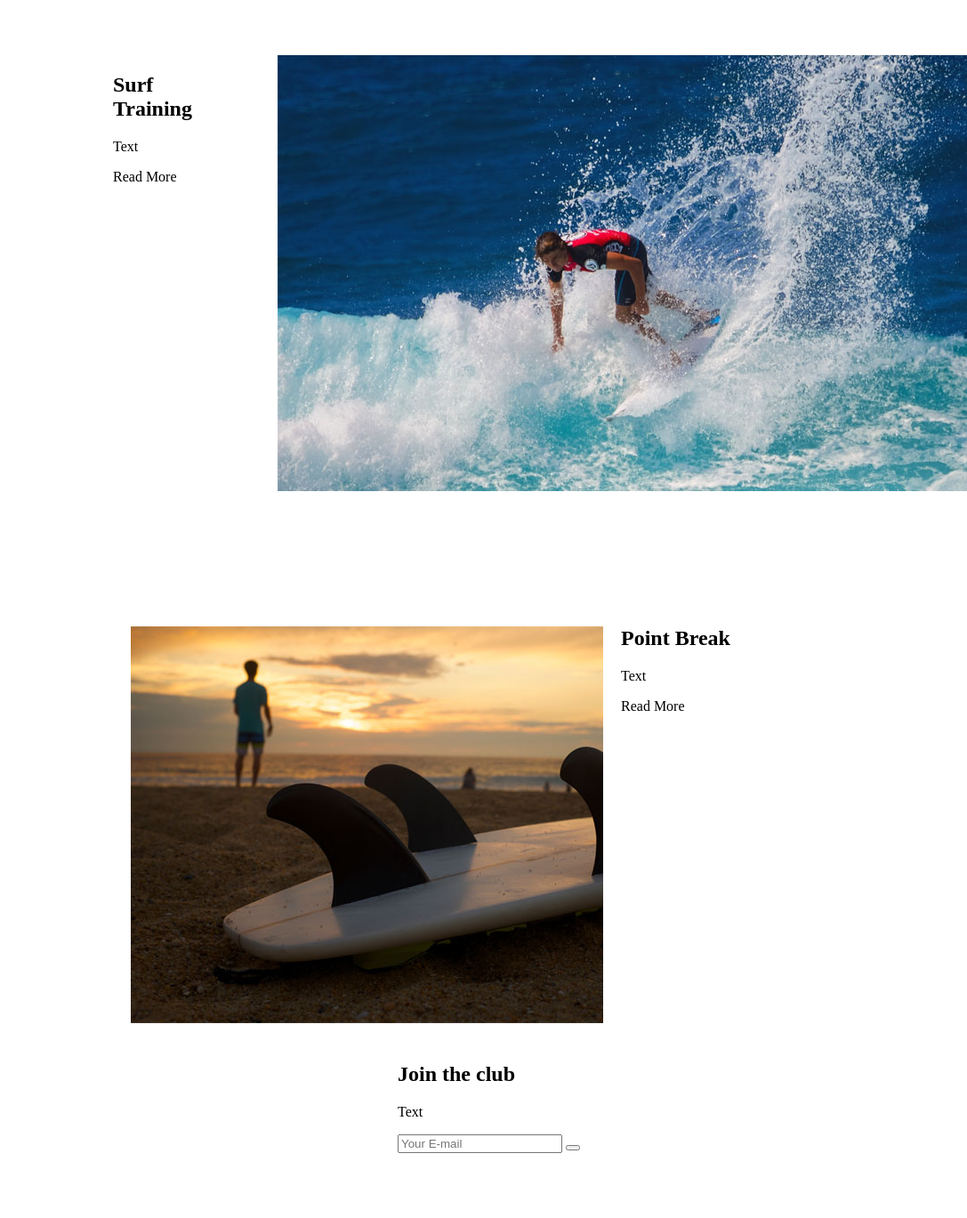
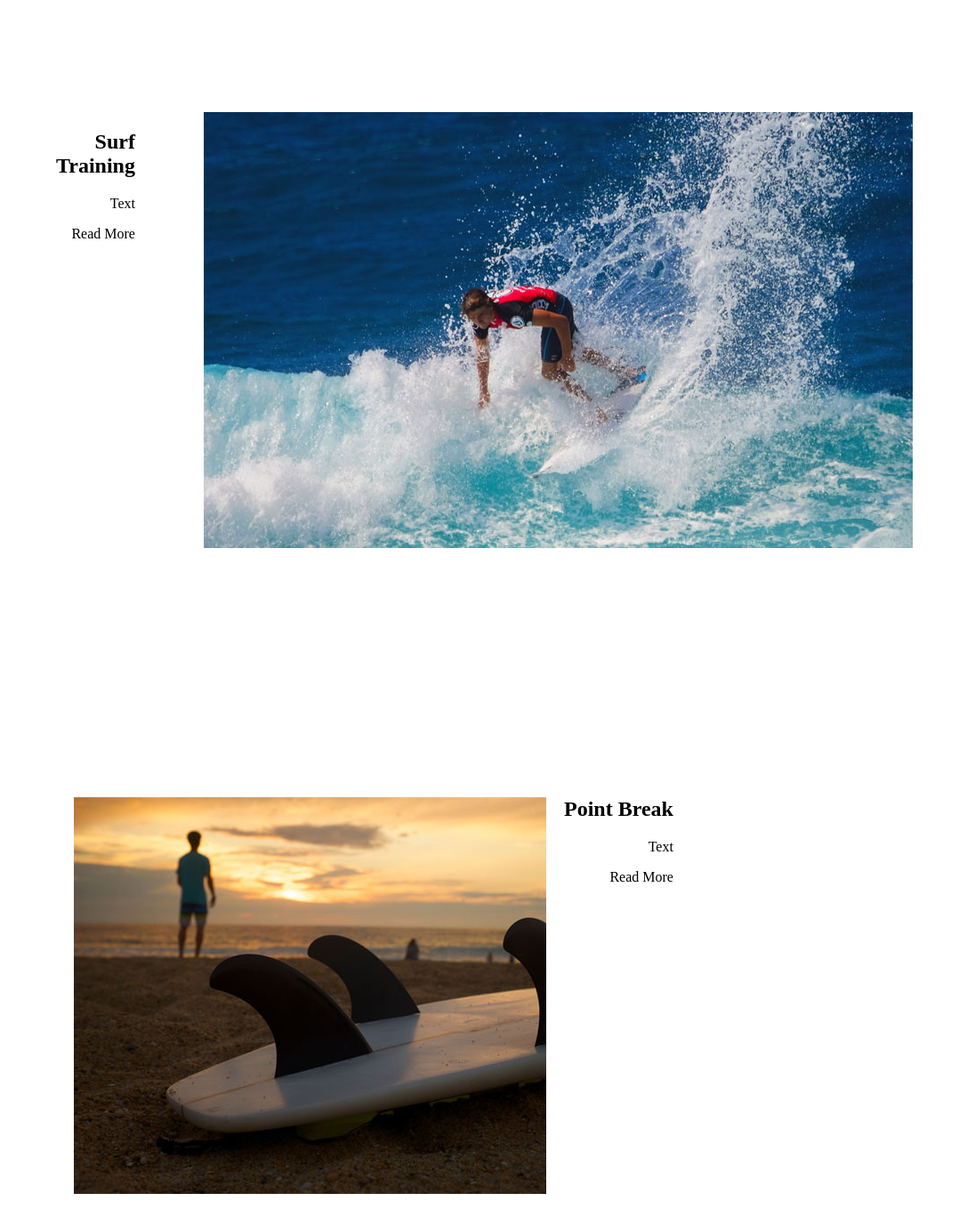
Before and after one commit to Louise1987/beautiful-escape, a plain HTML site: page index.html in a window 1280 px wide. Shown: the part 2080-3449 px from the top of the page at 89% size, without its empty margins (193-1280 px from the left). Drawn offline with Linux system fonts and the light colour scheme.

Commit message:
CSS
style

```diff
--- a/style.css
+++ b/style.css
@@ -13,7 +13,6 @@ body{
 }
 
 .c-header__menu{
-	width:100%;
 	display: flex;
 	flex-direction: column;
 }
@@ -82,7 +81,12 @@ body{
 .c-surf-training{
 	display: flex;
 	flex-direction: row;
-	margin-left: 25%;
+	text-align: right;
+	margin: 5% 20% 20% 20%;
+}
+
+.c-text__surf-training{
+	text-align: right;
 }
 
 .c-surf-training--image{
@@ -92,11 +96,11 @@ body{
 .c-point-break{
 	display: flex;
 	flex-direction: row;
-	margin-top:10%;
+	margin: 15% 20% 20% 20%;
+	text-align: right;
 }
 
 .c-point-break--image{
-	padding-left: 25%;
 	margin:20px;
 }
 
@@ -106,13 +110,17 @@ body{
 }
 
 .c-form{
-	margin-left:50%;
+	text-align:center;
+	margin-bottom:10%;
 }
 
 .c-camp{
 	display: flex;
 	flex-direction: row;
-	margin-top:10%;
+}
+
+.c-camp-flex{
+	margin:10%;
 }
 
 /* Döljer och placeras sist för ITCSS */
```
